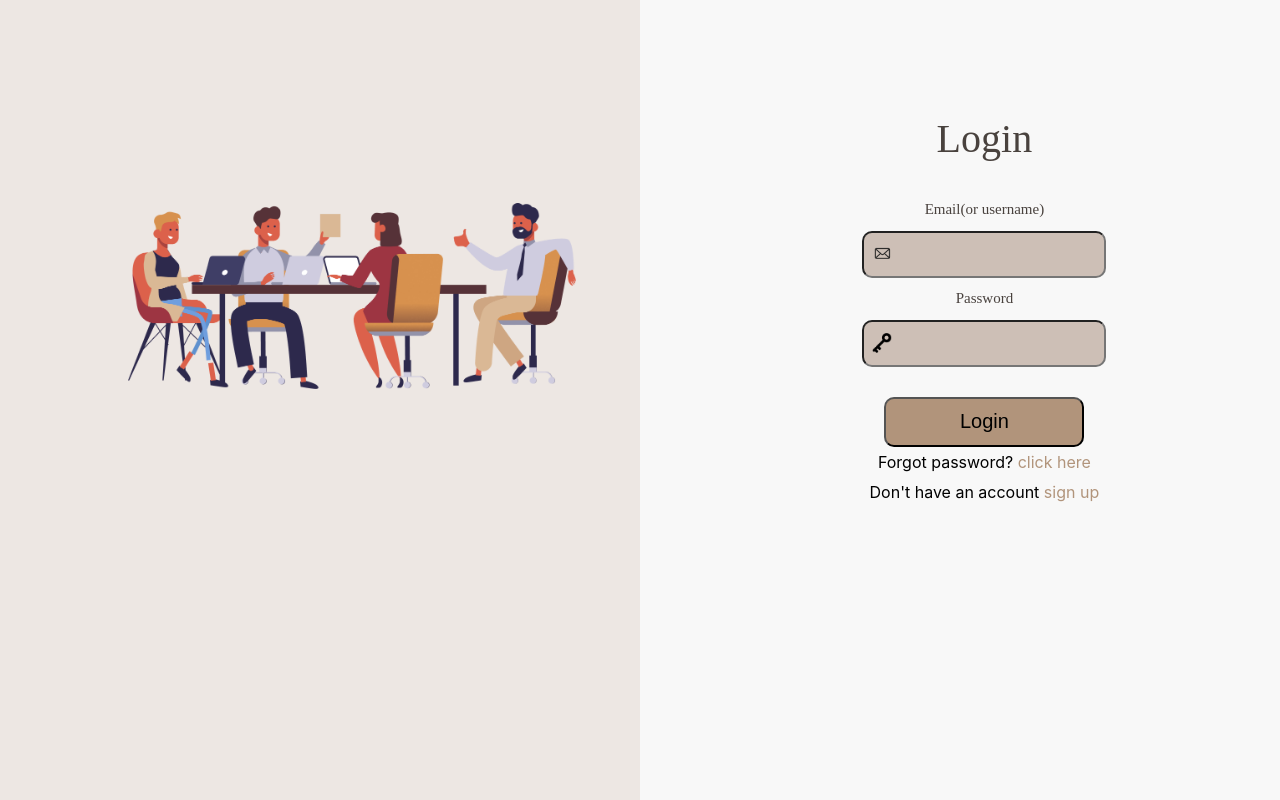
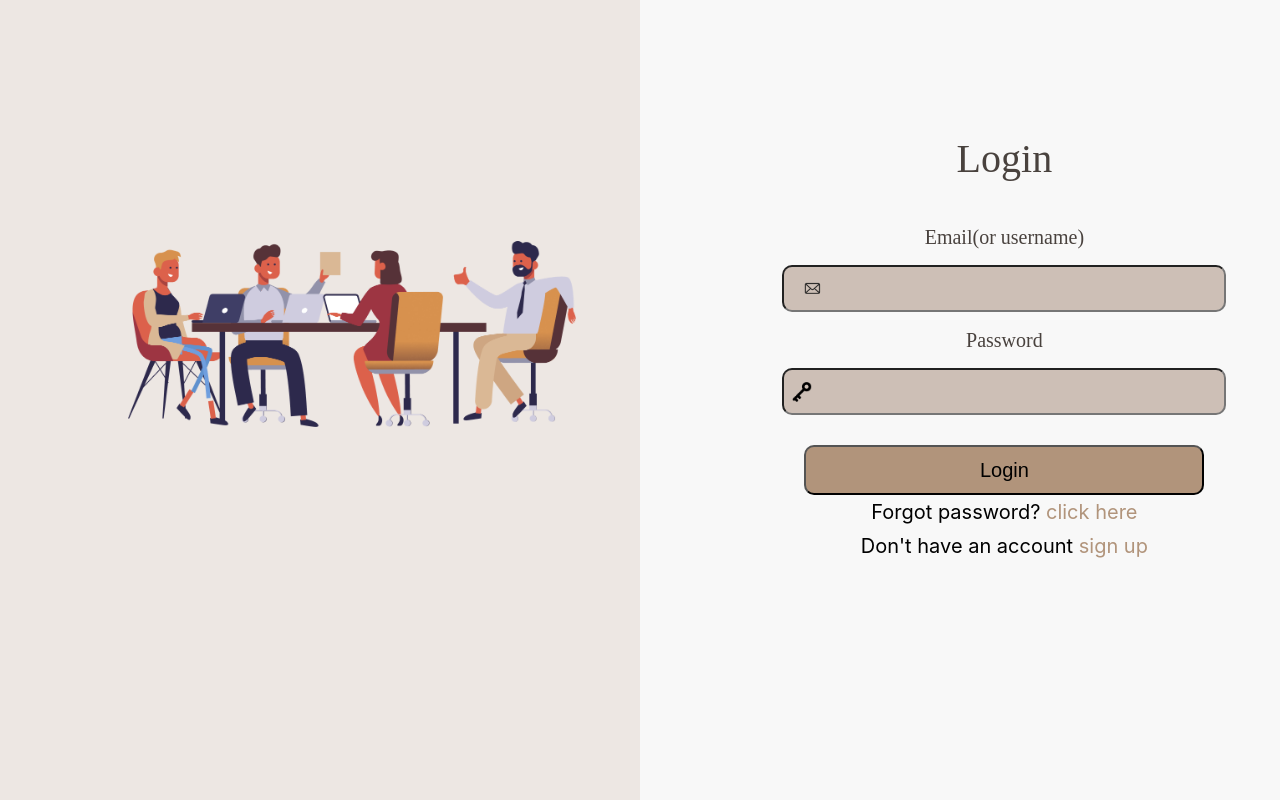
Before and after one commit to matt0125/Scheduler, a React (Create React App) app in the folder web/: page / in a window 1280 px wide. Built offline with nearby package versions, Linux system fonts and the light colour scheme.

Commit message:
Login form Styling
Login form have two different sizes.

```diff
--- a/web/src/styles/Login.css
+++ b/web/src/styles/Login.css
@@ -110,15 +110,15 @@ h1 {
   text-decoration: underline;
 }
 
+
 .username-input-group {
   position: relative;
   display: flex;
   align-items: center;
 }
-
 .username-input-group img {
   position: absolute;
-  left: 10px;
+  left: 20px;
   top: 50%;
   transform: translateY(-50%);
   width: 20px;
@@ -129,6 +129,7 @@ h1 {
   padding-left: 40px;
 }
 
+
 .username-input-group img {
   z-index: 1;
 }
@@ -137,6 +138,57 @@ h1 {
   z-index: 0;
 }
 
+@media (min-width: 1100px) {
+  input {
+    width: 400px;
+    margin: 0 auto;
+    background-color: #CDBFB6;
+    border-radius: 10px;
+    padding: 10px 0px 10px 40px;
+    font-size: 20px;
+  }
+  .username{
+    color: #49423E;
+    text-align: center;
+    font-family: Katibeh;
+    font-size: 20px;
+    font-style: normal;
+    font-weight: 10;
+    line-height: normal;
+  }
+
+  .password{
+    color: #49423E;
+    text-align: center;
+    font-family: Katibeh;
+    font-size: 20px;
+    font-style: normal;
+    font-weight: 10;
+    line-height: normal;
+  }
+  .submit-button{
+    width: 400px;
+    height: 50px;
+    background-color: #B1947B;
+    border-radius: 10px;
+    margin-top: 30px;
+    padding: 10px 40px 10px 40px;
+    font-size: 20px;
+  }
+  .login-register-p{
+    font-size: 20px;
+    margin-top: 5px;
+    margin-bottom: 5px;
+  }
+  .business-photo {
+    height: 70%;
+    width: 70%;
+    padding-left: 20%;
+    align-self: center;
+    place-items: center;
+  }
+
+}
 
 
 .password-input-group {
```
